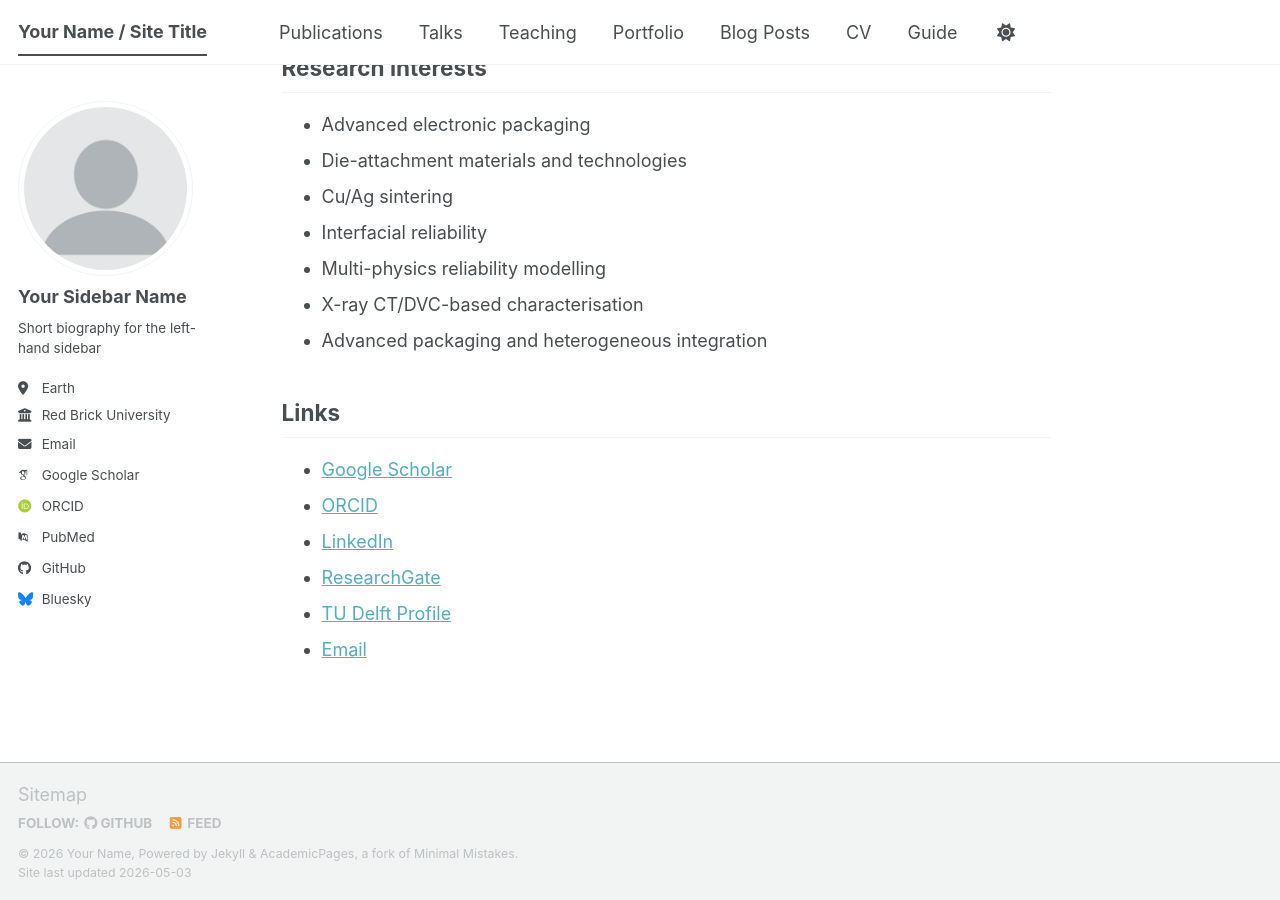
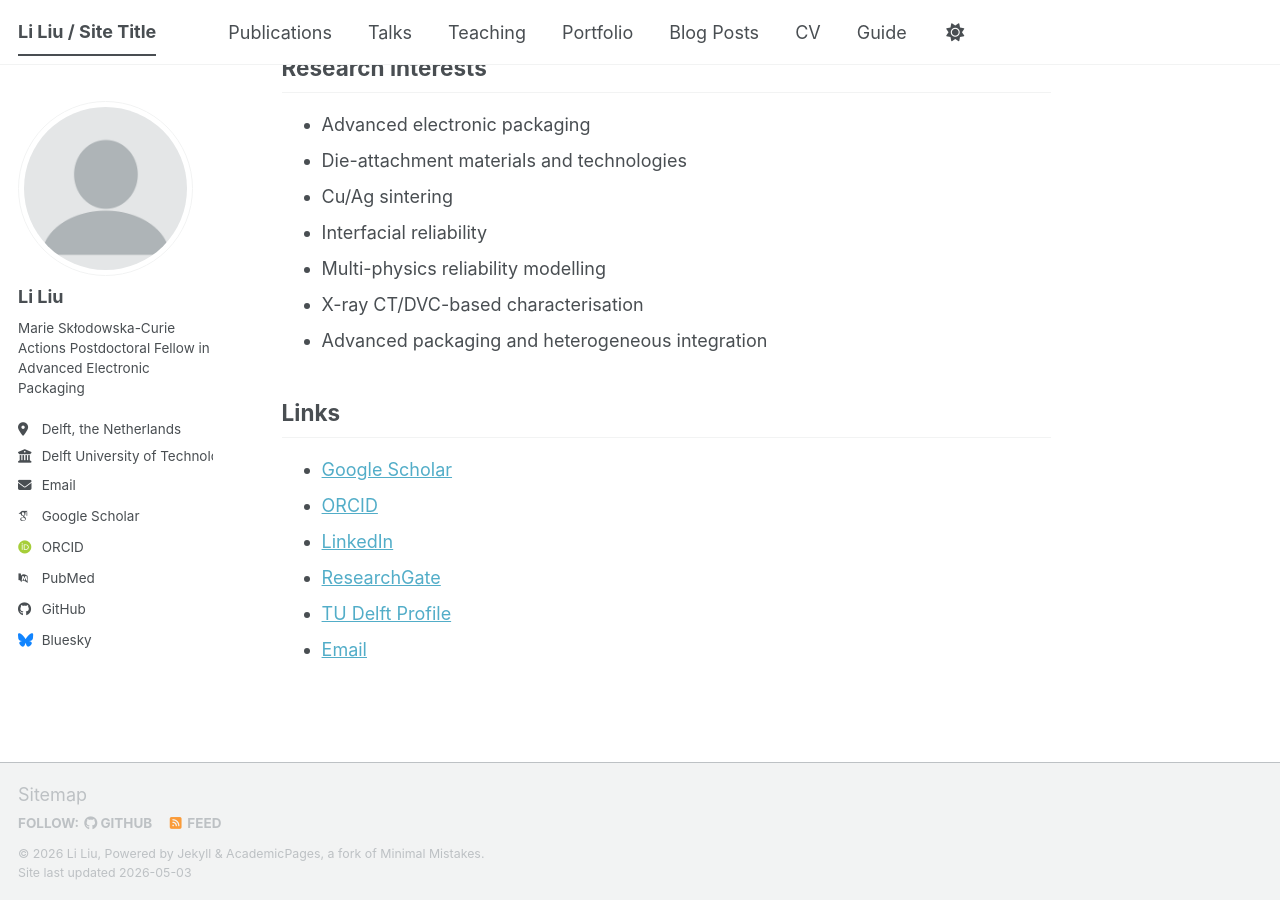
Before and after one commit to liliu-research/liliu-research.github.io, a Jekyll site: the page built from index.md, in a window 1280 px wide and 900 px high, scrolled down 652 px. Built offline with Jekyll 4.4.1, drawn with Linux system fonts in a browser that asks for light colours; some web fonts are replaced; our own code applies the rules of GitHub Pages for plain Markdown files; a script bundle is joined from its source files by our own code; library files that are not in the unit come from our copies.

Commit message:
Update _config.yml

```diff
--- a/_config.yml
+++ b/_config.yml
@@ -9,10 +9,10 @@
 # Basic Site Settings
 locale                   : "en-US"
 site_theme               : "default" # The available themes options are "default", "air", "sunrise", "mint", "dirt" and "contrast"
-title                    : "Your Name / Site Title"
+title                    : "Li Liu / Site Title"
 title_separator          : "-"
-name                     : &name "Your Name"
-description              : &description "Your Name's academic portfolio"   # Update this with a general description of your site, this is the default if not overridden by a page
+name                     : &name "Li Liu"
+description              : &description "Li Liu's academic portfolio"   # Update this with a general description of your site, this is the default if not overridden by a page
 url                      : https://academicpages.github.io # The base hostname & protocol for your site e.g. "https://[your GitHub username].github.io",
                                                            # or if you already have some other page hosted on Github then use "https://[your GitHub username].github.io/[Your Repo Name]"
 baseurl                  : "" # the subpath of your site, e.g. "/blog"
@@ -24,21 +24,23 @@ repository               : "academicpages/academicpages.github.io"
 author:
   # Biographic information
   avatar           : "profile.png"
-  name             : "Your Sidebar Name"
+  name             : "Li Liu"
   pronouns         : # example: "she/her"
-  bio              : "Short biography for the left-hand sidebar"
-  location         : "Earth"
-  employer         : "Red Brick University"
-  uri              : # URL
-  email            : "none@example.org"
+  bio              : "Marie Skłodowska-Curie Actions Postdoctoral Fellow in Advanced Electronic Packaging"
+  location         : "Delft, the Netherlands"
+  employer         : "Delft University of Technology"
+  Linkedin         : # https://www.linkedin.com/in/li-liu-6b403a30b/
+  Google Scholar   : # https://scholar.google.com/citations?hl=en&user=_AHwX9QAAAAJ&view_op=list_works&sortby=pubdate
+  ORCID            : # https://orcid.org/my-orcid?orcid=0000-0002-6734-3185
+  email            : "l.drliu@tudelft.nl"
 
   # Academic websites
   academia         : # URL
   arxiv            : # URL - Update with the correct link to your profile
-  googlescholar    : "https://scholar.google.com/citations?user=PS_CX0AAAAAJ"
+  googlescholar    : "https://scholar.google.com/citations?hl=en&user=_AHwX9QAAAAJ&view_op=list_works&sortby=pubdate"
   inspire-hep      : # URL
   impactstory      : # URL
-  orcid            : "https://orcid.org/yourorcidurl"
+  orcid            : "https://orcid.org/my-orcid?orcid=0000-0002-6734-3185"
   semantic         : # URL
   ssrn             : # URL
   pubmed           : "https://www.ncbi.nlm.nih.gov/pubmed/?term=john+snow"
```
